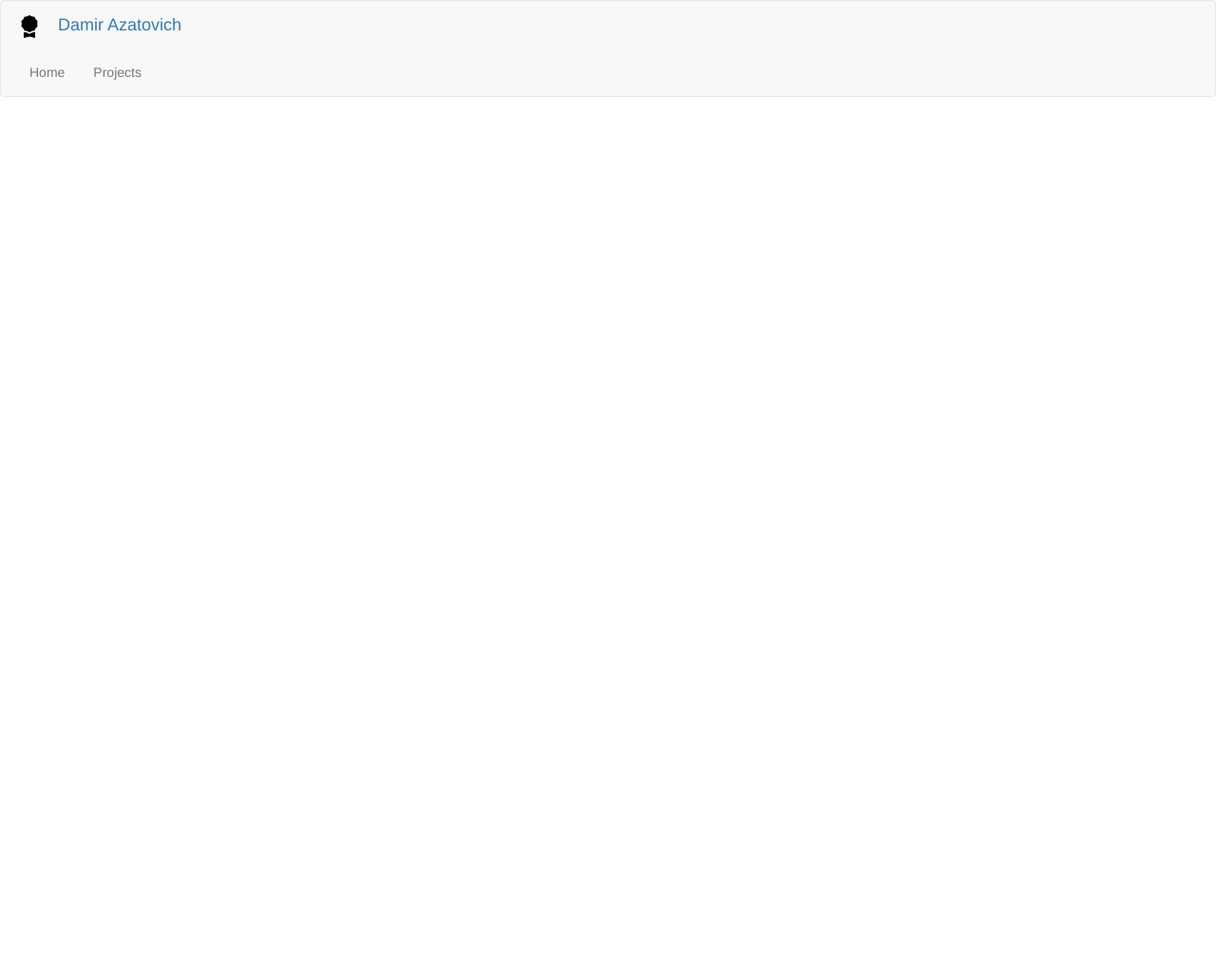
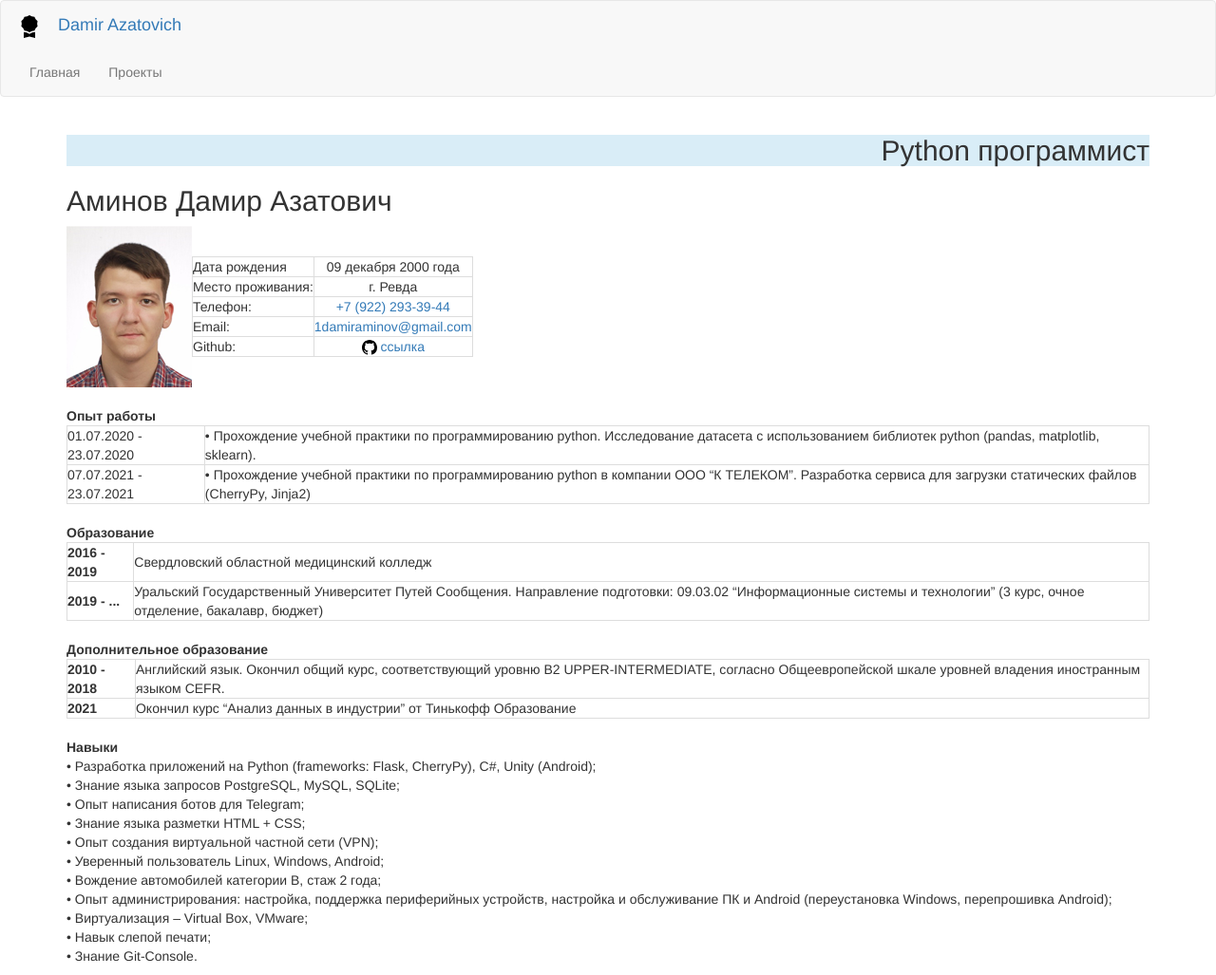
Before and after one commit to damiraminov1/DamirAzatovichSite, a Flask app: page / in a window 1280 px wide. Shown: the whole page at 95% size. Before the commit the page ends 102 px from the top, so only its background shows below. Run offline with Flask 2, Linux system fonts and the light colour scheme; some libraries are stand-ins or nearby versions.

Commit message:
home page added

```diff
--- a/app/templates/main/base.html
+++ b/app/templates/main/base.html
@@ -14,8 +14,8 @@
         </div>
         <div class="collapse navbar-collapse">
             <ul class="nav navbar-nav">
-                <li> <a href={{ url_for('main.index') }}>Home </a> </li>
-                <li> <a href={{ url_for('main.projects') }}>Projects </a> </li>
+                <li> <a href={{ url_for('main.index') }}>Главная </a> </li>
+                <li> <a href={{ url_for('main.projects') }}>Проекты </a> </li>
             </ul>
         </div>
     </nav>
--- a/app/templates/main/index.html
+++ b/app/templates/main/index.html
@@ -1,5 +1,101 @@
 {% extends 'main/base.html' %}
 
 {% block app_content %}
-
+    <div class="container mt-4">
+        <div align="right">
+            <h2 class="bg-info text-blue">Python программист</h2>
+        </div>
+        <h2>Аминов Дамир Азатович</h2>
+        <table>
+            <tr>
+                <td><img src="{{ url_for('static', filename = 'images/avatar.jpg') }}"></td>
+                <td><table class="table-bordered">
+                    <tr>
+                        <td>Дата рождения</td>
+                        <td class="text-center">09 декабря 2000 года</td>
+                    </tr>
+                    <tr>
+                        <td>Место проживания:</td>
+                        <td class="text-center">г. Ревда</td>
+                    </tr>
+                    <tr>
+                        <td>Телефон:</td>
+                        <td class="text-center"><a href="tel:+79222933944">+7 (922) 293-39-44</a></td>
+                    </tr>
+                    <tr>
+                        <td>Email: </td>
+                        <td class="text-center"><a href="mailto:1damiraminov@gmail.com">1damiraminov@gmail.com</a></td>
+                    </tr>
+                    <tr>
+                        <td>Github: </td>
+                        <td class="text-center"><a href="https://github.com/hecronk">
+                            <img src="{{ url_for('static', filename = 'icons/github.svg') }}"></a>
+                            <a href="https://github.com/hecronk">ссылка</a>
+                        </td>
+                    </tr>
+                </table></td>
+            </tr>
+        </table>
+        <br>
+            <b>Опыт работы</b>
+        <br>
+        <table class="table-bordered">
+            <tr>
+                <td>01.07.2020 - 23.07.2020</td>
+                <td>&bull; Прохождение учебной практики по программированию python.
+                    Исследование датасета с использованием библиотек python (pandas, matplotlib, sklearn).</td>
+            </tr>
+            <tr>
+                <td>07.07.2021 - 23.07.2021</td>
+                <td>&bull; Прохождение учебной практики по программированию python в компании ООО “К ТЕЛЕКОМ”.
+                    Разработка сервиса для загрузки статических файлов (CherryPy, Jinja2)</td>
+            </tr>
+        </table>
+        <br>
+            <b>Образование</b>
+        <br>
+        <table class="table-bordered">
+            <tr>
+                <td><b>2016 - 2019</b></td>
+                <td>Свердловский областной медицинский колледж</td>
+            </tr>
+            <tr>
+                <td><b>2019 - ...</b></td>
+                <td>Уральский Государственный Университет Путей Сообщения.
+                    Направление подготовки: 09.03.02 “Информационные системы и технологии”
+                    (3 курс, очное отделение, бакалавр, бюджет)</td>
+            </tr>
+        </table>
+        <br>
+            <b>Дополнительное образование</b>
+        <br>
+        <table class="table-bordered">
+            <tr>
+                <td><b>2010 - 2018</b></td>
+                <td>Английский язык. Окончил общий курс, соответствующий уровню B2 UPPER-INTERMEDIATE,
+                    согласно Общеевропейской шкале уровней владения иностранным языком CEFR.</td>
+            </tr>
+            <tr>
+                <td><b>2021</b></td>
+                <td>Окончил курс “Анализ данных в индустрии” от Тинькофф Образование</td>
+            </tr>
+        </table>
+        <br>
+            <b>Навыки</b>
+        <br>
+        <p>
+            &bull; Разработка приложений на Python (frameworks: Flask, CherryPy), C#, Unity (Android); <br>
+            &bull; Знание языка запросов PostgreSQL, MySQL, SQLite; <br>
+            &bull; Опыт написания ботов для Telegram; <br>
+            &bull; Знание языка разметки HTML + CSS; <br>
+            &bull; Опыт создания виртуальной частной сети (VPN); <br>
+            &bull; Уверенный пользователь Linux, Windows, Android; <br>
+            &bull; Вождение автомобилей категории B, стаж 2 года; <br>
+            &bull; Опыт администрирования: настройка, поддержка периферийных устройств, настройка и обслуживание
+            ПК и Android (переустановка Windows, перепрошивка Android); <br>
+            &bull; Виртуализация – Virtual Box, VMware; <br>
+            &bull; Навык слепой печати; <br>
+            &bull; Знание Git-Console. <br>
+        </p>
+    </div>
 {% endblock %}
```
Also changed, not shown: app/templates/main/projects.html (+15 -15 lines), app/static/images/Avatar.jpg (added).
